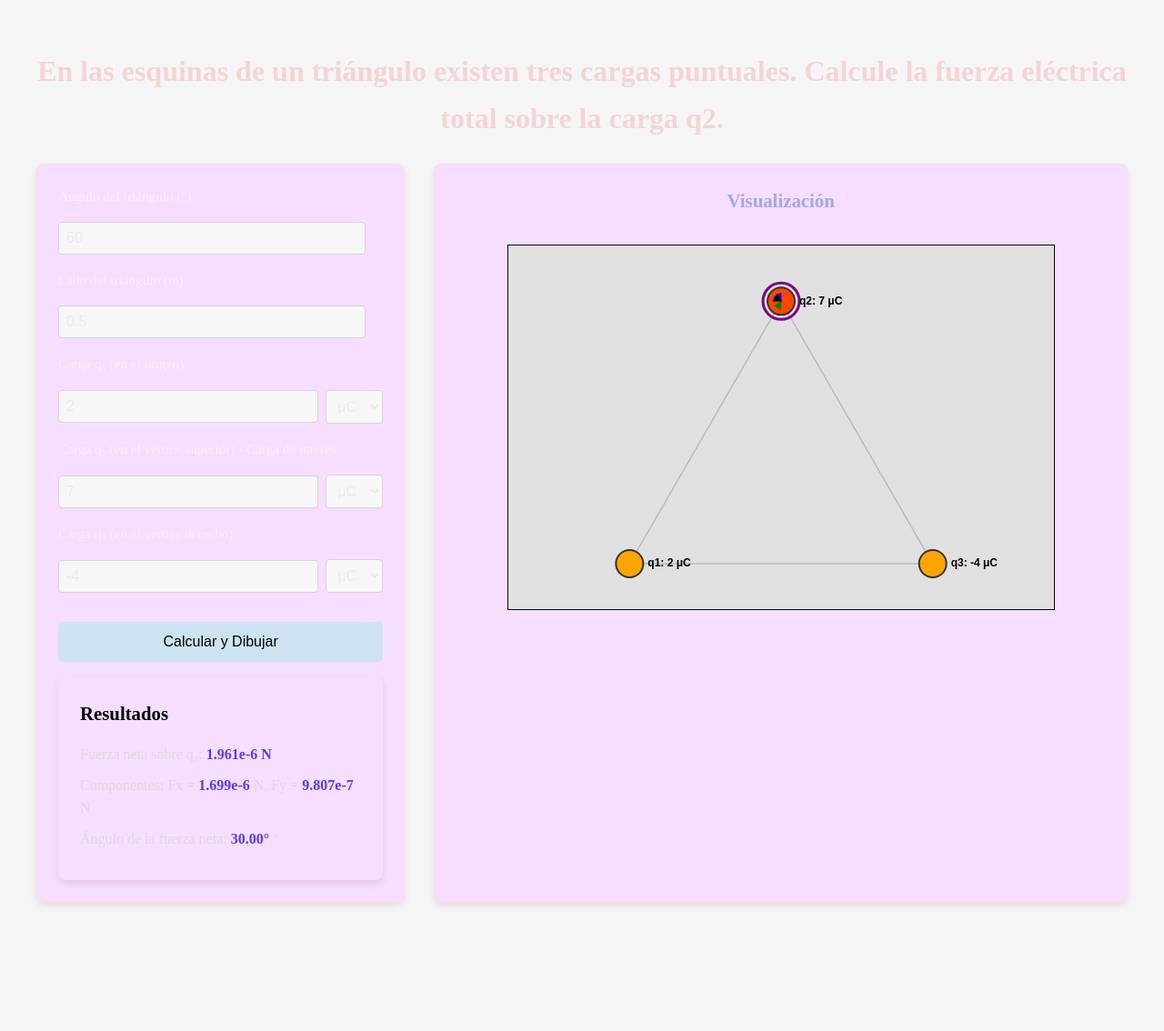
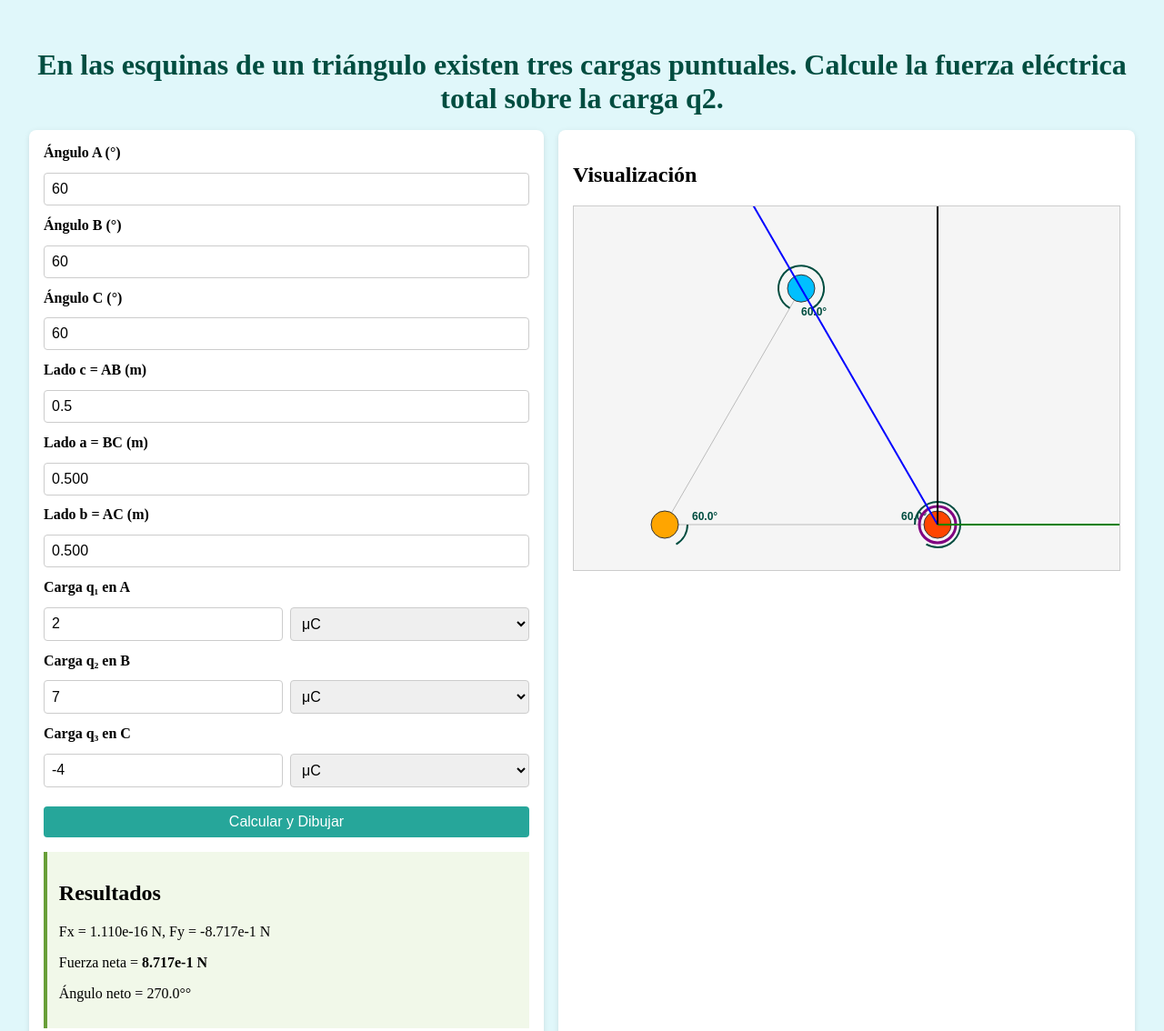
Before and after one commit to Ashley-a-a/componente-practico, a plain HTML site: page index.html in a window 1280 px wide. Shown: the top 1134 px of the page at 91% size. Before the commit the page ends 1024 px from the top, so only its background shows below. Drawn offline with Linux system fonts and the light colour scheme.

Commit message:
Add files via upload

```diff
--- a/index.html
+++ b/index.html
@@ -1,376 +1,203 @@
 <!DOCTYPE html>
 <html lang="es">
 <head>
-  <meta charset="UTF-8" />
-  <meta name="viewport" content="width=device-width, initial-scale=1.0" />
-  <title>En las esquinas de un triángulo...</title>
-
+  <meta charset="UTF-8"/>
+  <meta name="viewport" content="width=device-width,initial-scale=1.0"/>
+  <title>Las esquinas de...</title>
   <style>
-    body {
-        font-family: 'Times New Roman', Times, serif, sans-serif;
-        margin: 0;
-        padding: 2rem;
-        background: #f5f5f5;
-        color: #dfd8d8;
-        line-height: 1.6;
-    }
-    h1 {
-        font-size: 2rem;
-        color: #f5d4d4;
-        text-align: center;
-        margin-bottom: 1.5rem;
-    }
-    .container {
-        display: flex;
-        flex-wrap: wrap;
-        gap: 2rem;
-        justify-content: center;
-        max-width: 1200px;
-        margin: 0 auto;
-    }
-    .controls, .results, .canvas-container {
-        background: #f5deff;
-        padding: 1.5rem;
-        border-radius: 8px;
-        box-shadow: 0 4px 8px rgba(109, 6, 6, 0.1);
-    }
-    .controls {
-        flex: 1;
-        min-width: 300px;
-    }
-    .results {
-        flex-basis: 100%;
-        margin-top: 1rem;
-    }
-    .controls h2 {
-        font-size: 1.3rem;
-        color: #010102;
-        margin-top: 0;
-        margin-bottom: 1rem;
-    }
-    .canvas-container h2 {
-        font-size: 1.3rem;
-        color: #a6a6e6;
-        margin-top: 0;
-        margin-bottom: 1rem;
-    }
-    form {
-        display: flex;
-        flex-direction: column;
-        gap: 1rem;
-    }
-    label {
-        font-size: 0.95rem;
-        color: #fceeee;
-        display: block;
-    }
-    input[type="number"],
-    .carga-input select {
-        padding: 0.5rem;
-        border: 1px solid #ddd3d3;
-        border-radius: 4px;
-        font-size: 1rem;
-        width: calc(100% - 1.2rem);
-        box-sizing: border-box;
-        background-color: #f8f7f7;
-        color: #ece9e9;
-    }
-    .carga-input {
-        display: flex;
-        gap: 0.5rem;
-        align-items: center;
-    }
-    .carga-input input {
-        flex-grow: 1;
-        width: auto;
-    }
-    .carga-input select {
-        width: auto;
-        flex-shrink: 0;
-    }
-    button {
-        background-color: #cee3f1;
-        color: rgb(0, 0, 0);
-        border: none;
-        padding: 0.8rem 1.5rem;
-        border-radius: 5px;
-        cursor: pointer;
-        font-size: 1rem;
-        transition: background-color 0.3s ease;
-        margin-top: 1rem;
-    }
-    button:hover {
-        background-color: #2980b9;
-        color: white;
-    }
-    .results p {
-        margin: 0.5rem 0;
-        font-size: 1rem;
-    }
-    .results strong, .results span {
-        color: #563ce7;
-        font-weight: bold;
-    }
-
-    .canvas-container {
-        flex: 2;
-        min-width: 600px;
-        display: flex;
-        flex-direction: column;
-        align-items: center;
-        background: #f5deff;
-    }
-    #simulationCanvas {
-        background: #e0e0e0;
-        border: 1px solid #050505;
-        display: block;
-        margin-top: 1rem;
-    }
-    @media (max-width: 768px) {
-        .container {
-            flex-direction: column;
-            align-items: center;
-        }
-        .controls, .canvas-container {
-            min-width: unset;
-            width: 100%;
-        }
-    }
-    @media (prefers-color-scheme: dark) {
-        body {
-            background: #f0e4e4;
-            color: #e0e0e0;
-        }
-        h1 {
-            color: #080808;
-        }
-        .controls, .results, .canvas-container {
-            background: #68446d;
-            box-shadow: none;
-        }
-        .controls h2, .canvas-container h2 {
-            color: #ffffff;
-        }
-        label {
-            color: #cccccc;
-        }
-        input[type="number"],
-        .carga-input select {
-            background-color: #f3eeee;
-            color: #0a0808;
-            border-color: #666666;
-        }
-        button {
-            background-color: #563ce7;
-            color: #ffffff;
-        }
-        button:hover {
-            background-color: #6c5bd1;
-        }
-        .results strong, .results span {
-            color: #9b8cff;
-        }
-        #simulationCanvas {
-            background: #eee5e5;
-            border-color: #cccccc;
-        }
-    }
-    input, select, button {
-        transition: all 0.2s ease-in-out;
-    }
+    body { font-family:'Times New Roman', serif; margin:0; padding:2rem; background:#e0f7fa; }
+    h1 { text-align:center; color:#004d40; margin-bottom:1rem; }
+    .container { display:flex; flex-wrap:wrap; gap:1rem; justify-content:center; }
+    .controls, .canvas-container { background:#fff; padding:1rem; border-radius:8px; box-shadow:0 2px 6px rgba(0,0,0,0.1); }
+    .controls { flex:1 1 300px; }
+    form { display:grid; gap:0.8rem; }
+    label { font-weight:bold; }
+    input, select, button { width:100%; padding:0.5rem; font-size:1rem; border:1px solid #ccc; border-radius:4px; box-sizing:border-box; }
+    .carga-input { display:flex; gap:0.5rem; }
+    button { background:#26a69a; color:#fff; border:none; cursor:pointer; margin-top:0.5rem; }
+    button:hover { background:#00796b; }
+    .results { margin-top:1rem; background:#f1f8e9; padding:0.8rem; border-left:4px solid #689f38; }
+    canvas { background:#f5f5f5; border:1px solid #ccc; display:block; margin:auto; max-width:100%; }
   </style>
 </head>
 <body>
   <h1>En las esquinas de un triángulo existen tres cargas puntuales. Calcule la fuerza eléctrica total sobre la carga q2.</h1>
   <div class="container">
     <div class="controls">
-      <form id="simulationForm">
-        <label for="angulo">Ángulo del triángulo (°)</label>
-        <input type="number" id="angulo" value="60" min="1" max="179" />
-        <label for="lado">Lado del triángulo (m)</label>
-        <input type="number" id="lado" value="0.5" step="0.01" min="0.1" />
-        <label for="q1">Carga q₁ (en el origen)</label>
+      <form id="form">
+        <label for="anguloA">Ángulo A (°)</label>
+        <input id="anguloA" type="number" value="60" step="0.1"/>
+        <label for="anguloB">Ángulo B (°)</label>
+        <input id="anguloB" type="number" value="60" step="0.1"/>
+        <label for="anguloC">Ángulo C (°)</label>
+        <input id="anguloC" type="number" value="60" step="0.1"/>
+
+        <label for="ladoC">Lado c = AB (m)</label>
+        <input id="ladoC" type="number" value="0.5" step="0.01"/>
+
+        <label for="ladoA">Lado a = BC (m)</label>
+        <input id="ladoA" type="number" readonly />
+
+        <label for="ladoB">Lado b = AC (m)</label>
+        <input id="ladoB" type="number" readonly />
+
+        <label for="q1">Carga q₁ en A</label>
         <div class="carga-input">
-          <input type="number" id="q1" value="2" />
-          <select id="u1">
-            <option value="1e-3">mC</option>
-            <option value="1e-6" selected>μC</option>
-            <option value="1e-9">nC</option>
-          </select>
+          <input id="q1" type="number" value="2"/>
+          <select id="u1"><option value="1e-3">mC</option><option value="1e-6" selected>μC</option><option value="1e-9">nC</option></select>
         </div>
-        <label for="q2">Carga q₂ (en el vértice superior) - Carga de interés</label>
+        <label for="q2">Carga q₂ en B</label>
         <div class="carga-input">
-          <input type="number" id="q2" value="7" />
-          <select id="u2">
-            <option value="1e-3">mC</option>
-            <option value="1e-6" selected>μC</option>
-            <option value="1e-9">nC</option>
-          </select>
+          <input id="q2" type="number" value="7"/>
+          <select id="u2"><option value="1e-3">mC</option><option value="1e-6" selected>μC</option><option value="1e-9">nC</option></select>
         </div>
-        <label for="q3">Carga q₃ (en el vértice derecho)</label>
+        <label for="q3">Carga q₃ en C</label>
         <div class="carga-input">
-          <input type="number" id="q3" value="-4" />
-          <select id="u3">
-            <option value="1e-3">mC</option>
-            <option value="1e-6" selected>μC</option>
-            <option value="1e-9">nC</option>
-          </select>
+          <input id="q3" type="number" value="-4"/>
+          <select id="u3"><option value="1e-3">mC</option><option value="1e-6" selected>μC</option><option value="1e-9">nC</option></select>
         </div>
+
         <button type="submit">Calcular y Dibujar</button>
       </form>
       <div class="results">
         <h2>Resultados</h2>
-        <p>Fuerza neta sobre q₂: <strong id="fuerzaTotal">Calculando...</strong></p>
-        <p>Componentes: Fx = <span id="fx">?</span> N, Fy = <span id="fy">?</span> N</p>
-        <p>Ángulo de la fuerza neta: <span id="anguloTotal">?</span> °</p>
+        <p>Fx = <span id="fx">–</span> N, Fy = <span id="fy">–</span> N</p>
+        <p>Fuerza neta = <strong id="fuerzaTotal">–</strong></p>
+        <p>Ángulo neto = <span id="anguloTotal">–</span>°</p>
       </div>
     </div>
     <div class="canvas-container">
-        <h2>Visualización</h2>
-        <canvas id="simulationCanvas" width="600" height="400"></canvas>
+      <h2>Visualización</h2>
+      <canvas id="canvas" width="600" height="400"></canvas>
     </div>
   </div>
+
   <script>
-    const canvas = document.getElementById("simulationCanvas");
-    const ctx = canvas.getContext("2d");
-    const fxOut = document.getElementById("fx");
-    const fyOut = document.getElementById("fy");
-    const fuerzaTotalOut = document.getElementById("fuerzaTotal");
-    const anguloTotalOut = document.getElementById("anguloTotal");
-    const K = 8.9875e9;
-    const anguloInput = document.getElementById("angulo");
-    const ladoInput = document.getElementById("lado");
-    const q1Input = document.getElementById("q1");
-    const q2Input = document.getElementById("q2");
-    const q3Input = document.getElementById("q3");
-    const u1Input = document.getElementById("u1");
-    const u2Input = document.getElementById("u2");
-    const u3Input = document.getElementById("u3");
-    const simulationForm = document.getElementById("simulationForm");
-    simulationForm.addEventListener("submit", (e) => {
-        e.preventDefault();
-        drawSimulation();
-    });
-    function getChargeInCoulombs(value, unitMultiplier) {
-        return parseFloat(value) * parseFloat(unitMultiplier);
+    const ladoAInput = document.getElementById("ladoA");
+    const ladoBInput = document.getElementById("ladoB");
+
+    const cvs = document.getElementById("canvas"),
+          ctx = cvs.getContext("2d"),
+          form = document.getElementById("form"),
+          fxOut = document.getElementById("fx"),
+          fyOut = document.getElementById("fy"),
+          fOut = document.getElementById("fuerzaTotal"),
+          angOut = document.getElementById("anguloTotal"),
+          K = 8.9875e9,
+
+          q1Input = document.getElementById("q1"),
+          u1Input = document.getElementById("u1"),
+          q2Input = document.getElementById("q2"),
+          u2Input = document.getElementById("u2"),
+          q3Input = document.getElementById("q3"),
+          u3Input = document.getElementById("u3");
+
+    function getCharge(v,m){ return parseFloat(v)*parseFloat(m); }
+    function toRad(g){ return g*Math.PI/180; }
+
+    function computeSides(c,A,B,C){
+      const a = c * Math.sin(toRad(A)) / Math.sin(toRad(C));
+      const b = c * Math.sin(toRad(B)) / Math.sin(toRad(C));
+      return {a,b};
     }
-    function calculateForce(qA, qB, posA, posB) {
-        const dx = posB.x - posA.x;
-        const dy = posB.y - posA.y;
-        const r = Math.sqrt(dx ** 2 + dy ** 2);
-        if (r === 0) {
-            return { fx: 0, fy: 0 };
-        }
-        const magnitude = K * Math.abs(qA * qB) / (r * r);
-        const ux = dx / r;
-        const uy = dy / r;
-        let fx, fy;
-        if (qA * qB > 0) {
-            fx = magnitude * ux;
-            fy = magnitude * uy;
-        } else {
-            fx = -magnitude * ux;
-            fy = -magnitude * uy;
-        }
-        return { fx, fy };
+
+    function calcForce(qA,qB,pA,pB,scale){
+      const dx=pB.x-pA.x, dy=pB.y-pA.y;
+      const r_px=Math.hypot(dx,dy), r_m=r_px/scale;
+      if(r_m===0) return {fx:0,fy:0};
+      const F=K*Math.abs(qA*qB)/(r_m*r_m),
+            ux=dx/r_px, uy=dy/r_px,
+            dir=qA*qB>0?1:-1;
+      return {fx:dir*F*ux, fy:dir*F*uy};
     }
-    function drawCharge(x, y, color, valueText, labelText, isTargetCharge = false) {
-        ctx.beginPath();
-        ctx.arc(x, y, 15, 0, 2 * Math.PI);
-        ctx.fillStyle = color;
-        ctx.fill();
-        ctx.strokeStyle = "#333";
-        ctx.lineWidth = 2;
-        ctx.stroke();
-        if (isTargetCharge) {
-            ctx.beginPath();
-            ctx.arc(x, y, 20, 0, 2 * Math.PI);
-            ctx.strokeStyle = "purple";
-            ctx.lineWidth = 3;
-            ctx.stroke();
-        }
-        ctx.fillStyle = "#000";
-        ctx.font = "bold 12px sans-serif";
-        ctx.textAlign = "left";
-        ctx.textBaseline = "middle";
-        const fullText = `${labelText}: ${valueText}`;
-        ctx.fillText(fullText, x + 15 + 5, y);
+
+    function draw(){
+      // Lee ángulos y lado c
+      const A=+document.getElementById("anguloA").value,
+            B=+document.getElementById("anguloB").value,
+            C=+document.getElementById("anguloC").value,
+            c=+document.getElementById("ladoC").value;
+      const scale=300/c, Ax=100, Ay=350,
+            Bx=Ax + c*scale, By=Ay;
+      const {a,b} = computeSides(c,A,B,C);
+        ladoAInput.value = a.toFixed(3);
+        ladoBInput.value = b.toFixed(3);
+
+      // Vértice C usando b y ángulo A
+      const Cx=Ax + b*scale*Math.cos(toRad(A)),
+            Cy=Ay - b*scale*Math.sin(toRad(A));
+
+      // Cargas convertidas
+      const q1 = getCharge(q1Input.value, u1Input.value),
+            q2 = getCharge(q2Input.value, u2Input.value),
+            q3 = getCharge(q3Input.value, u3Input.value);
+
+      // Limpia canvas
+      ctx.clearRect(0,0,cvs.width,cvs.height);
+
+      // Dibuja triángulo
+      ctx.beginPath();
+      ctx.moveTo(Ax,Ay);
+      ctx.lineTo(Bx,By);
+      ctx.lineTo(Cx,Cy);
+      ctx.closePath();
+      ctx.strokeStyle="#bbb"; ctx.stroke();
+
+      // Dibuja arcos de ángulos
+      function arc(x,y,s,e){
+        ctx.beginPath(); ctx.arc(x,y,25,s,e);
+        ctx.strokeStyle="#004d40"; ctx.lineWidth=2; ctx.stroke();
+      }
+      arc(Ax,Ay,0,toRad(A));
+      arc(Bx,By,Math.PI,Math.PI-toRad(B));
+      arc(Cx,Cy,Math.atan2(Ay-Cy,Ax-Cx),Math.atan2(By-Cy,Bx-Cx));
+
+      // Texto ángulos
+      ctx.fillStyle="#004d40"; ctx.font="bold 12px sans-serif";
+      ctx.fillText(A.toFixed(1)+"°", Ax+30, Ay-5);
+      ctx.fillText(B.toFixed(1)+"°", Bx-40, By-5);
+      ctx.fillText(C.toFixed(1)+"°", Cx, Cy+30);
+
+      // Dibuja cargas
+      [[Ax,Ay,q1,"#ffa500"],[Bx,By,q2,"#ff4500"],[Cx,Cy,q3,"#00bfff"]]
+        .forEach(([x,y,q,col],i)=>{
+          ctx.beginPath(); ctx.arc(x,y,15,0,2*Math.PI);
+          ctx.fillStyle=col; ctx.fill();
+          ctx.strokeStyle="#333"; ctx.lineWidth=1; ctx.stroke();
+          if(i===1){
+            ctx.beginPath(); ctx.arc(x,y,20,0,2*Math.PI);
+            ctx.strokeStyle="purple"; ctx.lineWidth=3; ctx.stroke();
+          }
+        });
+
+      // Fuerzas sobre B
+      const pA={x:Ax,y:Ay}, pB={x:Bx,y:By}, pC={x:Cx,y:Cy},
+            F1 = calcForce(q1,q2,pA,pB,scale),
+            F2 = calcForce(q3,q2,pC,pB,scale),
+            fx = F1.fx + F2.fx,
+            fy = F1.fy + F2.fy,
+            Fnet = Math.hypot(fx,fy);
+      let ang = Math.atan2(fy,fx)*180/Math.PI;
+      if(ang<0) ang+=360;
+
+      // Mostrar resultados
+      fxOut.textContent = fx.toExponential(3);
+      fyOut.textContent = fy.toExponential(3);
+      fOut.textContent  = Fnet.toExponential(3)+" N";
+      angOut.textContent= ang.toFixed(1)+"°";
+
+      // Dibujar vectores
+      [[F1,"green"],[F2,"blue"],[{fx,fy},"black"]]
+        .forEach(([F,col])=>{
+          ctx.beginPath();
+          ctx.moveTo(Bx,By);
+          ctx.lineTo(Bx + F.fx*2e5, By + F.fy*2e5);
+          ctx.strokeStyle=col; ctx.lineWidth=2; ctx.stroke();
+        });
     }
-    function drawVector(startX, startY, endX, endY, color) {
-        ctx.beginPath();
-        ctx.moveTo(startX, startY);
-        ctx.lineTo(endX, endY);
-        ctx.strokeStyle = color;
-        ctx.lineWidth = 2;
-        ctx.stroke();
-        const headLen = 10;
-        const angle = Math.atan2(endY - startY, endX - startX);
-        ctx.beginPath();
-        ctx.moveTo(endX, endY);
-        ctx.lineTo(endX - headLen * Math.cos(angle - Math.PI / 6), endY - headLen * Math.sin(angle - Math.PI / 6));
-        ctx.lineTo(endX - headLen * Math.cos(angle + Math.PI / 6), endY - headLen * Math.sin(angle + Math.PI / 6));
-        ctx.closePath();
-        ctx.fillStyle = color;
-        ctx.fill();
-    }
-    function drawTriangle(p1, p2, p3) {
-        ctx.beginPath();
-        ctx.moveTo(p1.x, p1.y);
-        ctx.lineTo(p2.x, p2.y);
-        ctx.lineTo(p3.x, p3.y);
-        ctx.closePath();
-        ctx.strokeStyle = "#bbb";
-        ctx.lineWidth = 1.5;
-        ctx.stroke();
-    }
-    function drawSimulation() {
-        ctx.clearRect(0, 0, canvas.width, canvas.height);
-        const anguloDeg = parseFloat(anguloInput.value);
-        const ladoReal = parseFloat(ladoInput.value);
-        const q1 = getChargeInCoulombs(q1Input.value, u1Input.value);
-        const q2 = getChargeInCoulombs(q2Input.value, u2Input.value);
-        const q3 = getChargeInCoulombs(q3Input.value, u3Input.value);
-        const margin = 50;
-        const usableWidth = canvas.width - 2 * margin;
-        const scalePxPerMeter = usableWidth / (ladoReal * 1.5);
-        const pos1 = { x: margin, y: canvas.height - margin };
-        const pos3 = { x: pos1.x + ladoReal * scalePxPerMeter, y: pos1.y };
-        const angleRad = anguloDeg * Math.PI / 180;
-        const pos2 = {
-            x: pos1.x + ladoReal * scalePxPerMeter * Math.cos(angleRad),
-            y: pos1.y - ladoReal * scalePxPerMeter * Math.sin(angleRad)
-        };
-        const currentTriangleWidth = Math.max(pos1.x, pos2.x, pos3.x) - Math.min(pos1.x, pos2.x, pos3.x);
-        const offsetX = (canvas.width - currentTriangleWidth) / 2 - Math.min(pos1.x, pos2.x, pos3.x);
-        pos1.x += offsetX;
-        pos2.x += offsetX;
-        pos3.x += offsetX;
-        drawTriangle(pos1, pos2, pos3);
-        drawCharge(pos1.x, pos1.y, q1 > 0 ? "#ffa500" : "#00bfff", `${q1Input.value} ${u1Input.options[u1Input.selectedIndex].text}`,"q1" );
-        drawCharge(pos2.x, pos2.y, q2 > 0 ? "#ff4500" : "#00bfff", `${q2Input.value} ${u2Input.options[u2Input.selectedIndex].text}`, "q2", true);
-        drawCharge(pos3.x, pos3.y, q3 > 0 ? "#00bfff" : "#ffa500", `${q3Input.value} ${u3Input.options[u3Input.selectedIndex].text}`, "q3");
-        const F12_vec = calculateForce(q1, q2, pos1, pos2);
-        const F32_vec = calculateForce(q3, q2, pos3, pos2);
-        const Fnet_vec = {
-            fx: F12_vec.fx + F32_vec.fx,
-            fy: F12_vec.fy + F32_vec.fy
-        };
-        const Fnet_magnitude = Math.sqrt(Fnet_vec.fx ** 2 + Fnet_vec.fy ** 2);
-        let Fnet_angle_rad = Math.atan2(Fnet_vec.fy, Fnet_vec.fx);
-        let Fnet_angle_deg = Fnet_angle_rad * 180 / Math.PI;
-        if (Fnet_angle_deg < 0) {
-            Fnet_angle_deg += 360;
-        }
-        fxOut.textContent = Fnet_vec.fx.toExponential(3);
-        fyOut.textContent = Fnet_vec.fy.toExponential(3);
-        fuerzaTotalOut.textContent = Fnet_magnitude.toExponential(3) + " N";
-        anguloTotalOut.textContent = Fnet_angle_deg.toFixed(2) + "°";
-        const forceScale = 2e5;
-        drawVector(pos2.x, pos2.y, pos2.x + F12_vec.fx * forceScale, pos2.y + F12_vec.fy * forceScale, "green");
-        drawVector(pos2.x, pos2.y, pos2.x + F32_vec.fx * forceScale, pos2.y + F32_vec.fy * forceScale, "blue");
-        drawVector(pos2.x, pos2.y, pos2.x + Fnet_vec.fx * forceScale, pos2.y + Fnet_vec.fy * forceScale, "black");
-    }
-    drawSimulation();
+
+    form.addEventListener("submit", e=>{ e.preventDefault(); draw(); });
+    draw();
   </script>
 </body>
 </html>
```
